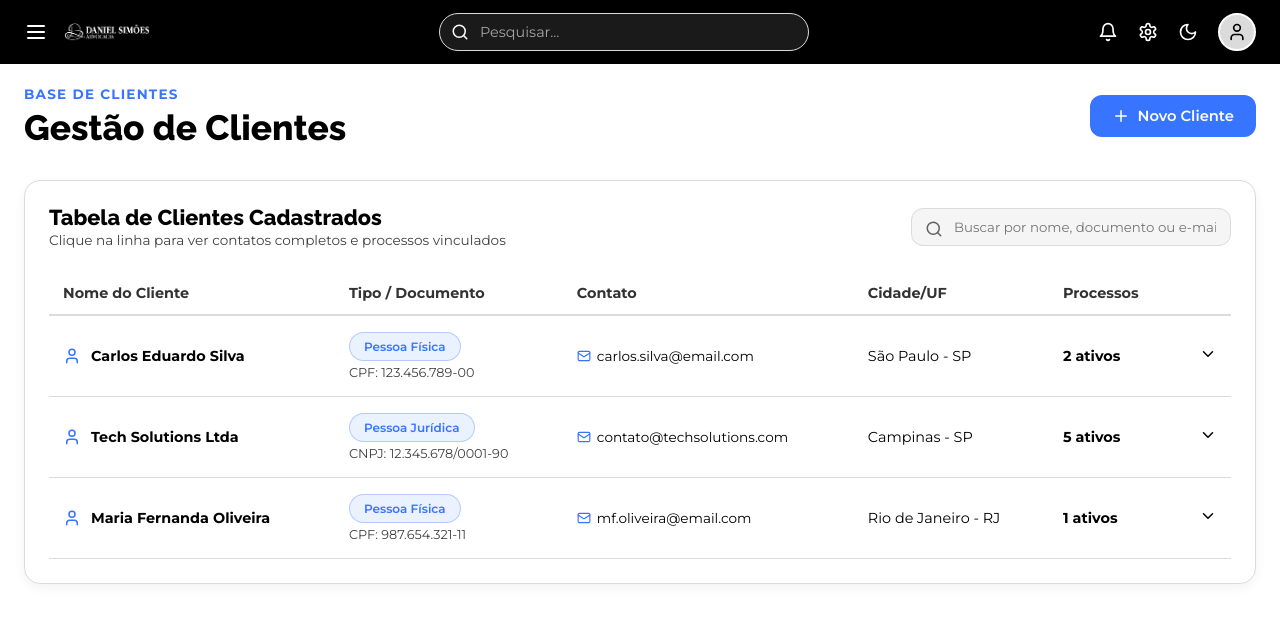
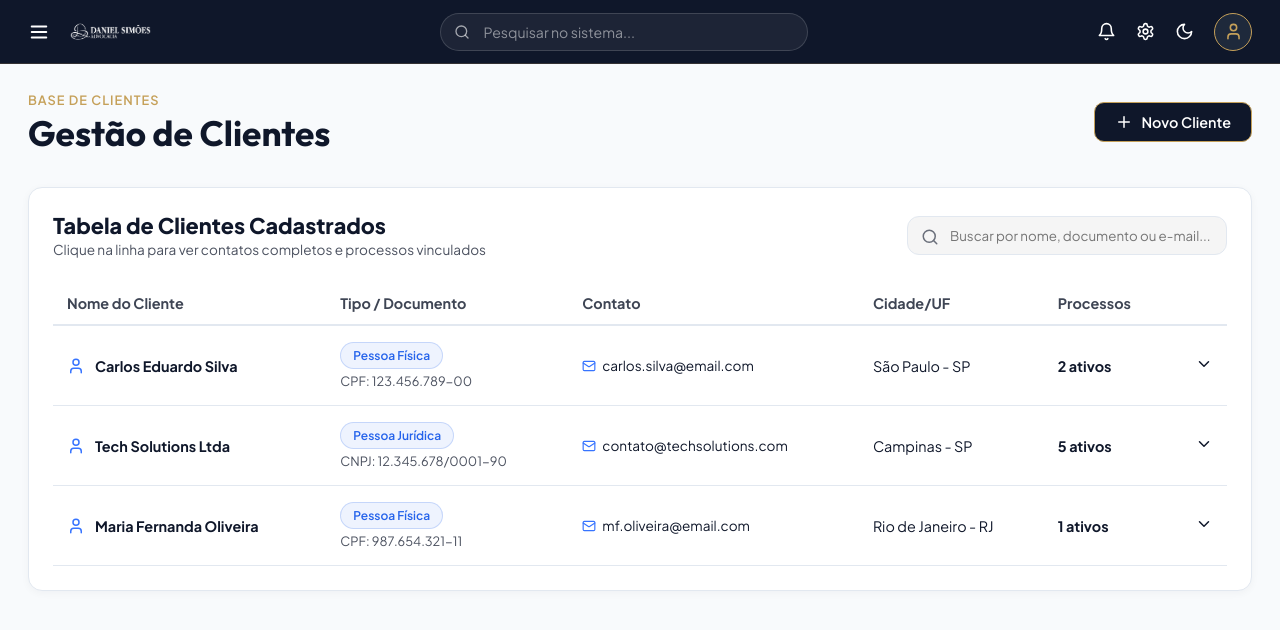
Before and after one commit to sdaniel123/daniel-adv-hub, a Next.js app: page /clientes in a window 1280 px wide. Shown: the top 630 px of the page. Built offline with nearby package versions, Linux system fonts and the light colour scheme.

Commit message:
apply_luxury_executive_design_system_and_palette

```diff
--- a/src/app/clientes/page.jsx
+++ b/src/app/clientes/page.jsx
@@ -9,10 +9,10 @@ export default function ClientesPage() {
     <div style={{ maxWidth: '1280px', margin: '0 auto' }}>
       <div style={{ display: 'flex', justifyContent: 'space-between', alignItems: 'center', marginBottom: '32px', flexWrap: 'wrap', gap: '16px' }}>
         <div>
-          <span style={{ fontSize: '0.85rem', fontWeight: 700, color: 'var(--color-success)', textTransform: 'uppercase', letterSpacing: '1.2px' }}>
+          <span style={{ fontSize: '0.8rem', fontWeight: 600, color: 'var(--color-gold)', textTransform: 'uppercase', letterSpacing: '1px' }}>
             Base de Clientes
           </span>
-          <h1 style={{ fontFamily: 'var(--font-raleway)', fontSize: '2.2rem', marginTop: '4px', fontWeight: 800 }}>
+          <h1 style={{ fontFamily: 'var(--font-heading)', fontSize: '2.2rem', marginTop: '2px', fontWeight: 700 }}>
             Gestão de Clientes
           </h1>
         </div>
--- a/src/app/globals.css
+++ b/src/app/globals.css
@@ -1,59 +1,66 @@
-@import url('https://fonts.googleapis.com/css2?family=Montserrat:wght@300;400;500;600;700;800&family=Raleway:wght@300;400;500;600;700;800&display=swap');
+@import url('https://fonts.googleapis.com/css2?family=Outfit:wght@400;500;600;700;800&family=Plus+Jakarta+Sans:wght@400;500;600;700;800&display=swap');
 
 :root {
-  --color-black: #000000;
+  --color-midnight: #0F172A;
+  --color-slate-dark: #1E293B;
+  --color-gold: #C5A059;
+  --color-gold-hover: #B8860B;
   --color-white: #FFFFFF;
-  --color-gray: #DBDBDB;
-  --color-success: #3774FF;
-  --color-error: #F93D4A;
+  --color-gray-light: #F8FAFC;
+  --color-gray-border: #E2E8F0;
+  --color-gray-text: #64748B;
 
-  --font-montserrat: 'Montserrat', sans-serif;
-  --font-raleway: 'Raleway', sans-serif;
-  --font-times: 'Times New Roman', Times, serif;
+  --color-success: #2563EB;
+  --color-error: #DC2626;
 
-  --bg-page: #FFFFFF;
-  --text-page: #000000;
-  --navbar-bg: #000000;
-  --navbar-border-bottom: transparent;
-  --sidebar-bg: #DBDBDB;
-  --sidebar-border: #000000;
+  --font-heading: 'Outfit', sans-serif;
+  --font-body: 'Plus Jakarta Sans', sans-serif;
+
+  --bg-page: #F8FAFC;
+  --text-page: #0F172A;
+  --text-muted: #64748B;
+  --navbar-bg: #0F172A;
+  --navbar-border-bottom: 1px solid rgba(197, 160, 89, 0.2);
+  --sidebar-bg: #0F172A;
+  --sidebar-border: rgba(197, 160, 89, 0.3);
   --sidebar-text: #FFFFFF;
-  --sidebar-active-text: #DBDBDB;
-  --popup-bg: #DBDBDB;
-  --popup-border: #000000;
+  --sidebar-active-text: #C5A059;
+  --popup-bg: #FFFFFF;
+  --popup-border: #E2E8F0;
 
   --card-bg: #FFFFFF;
-  --card-border: #DBDBDB;
-  --card-shadow: 0 4px 12px rgba(0, 0, 0, 0.05);
-  --card-shadow-hover: 0 8px 24px rgba(0, 0, 0, 0.08);
+  --card-border: #E2E8F0;
+  --card-shadow: 0 2px 8px rgba(15, 23, 42, 0.04);
+  --card-shadow-hover: 0 8px 20px rgba(15, 23, 42, 0.08);
 
-  --badge-success-bg: rgba(55, 116, 255, 0.1);
-  --badge-success-text: #3774FF;
-  --badge-error-bg: rgba(249, 61, 74, 0.1);
-  --badge-error-text: #F93D4A;
+  --badge-success-bg: rgba(37, 99, 235, 0.08);
+  --badge-success-text: #2563EB;
+  --badge-error-bg: rgba(220, 38, 38, 0.08);
+  --badge-error-text: #DC2626;
 }
 
 [data-theme="dark"] {
-  --bg-page: #000000;
-  --text-page: #FFFFFF;
-  --navbar-bg: #000000;
-  --navbar-border-bottom: 1px solid #FFFFFF;
-  --sidebar-bg: #000000;
-  --sidebar-border: #FFFFFF;
+  --bg-page: #0B0F19;
+  --text-page: #F8FAFC;
+  --text-muted: #94A3B8;
+  --navbar-bg: #0B0F19;
+  --navbar-border-bottom: 1px solid rgba(197, 160, 89, 0.3);
+  --sidebar-bg: #0B0F19;
+  --sidebar-border: rgba(197, 160, 89, 0.3);
   --sidebar-text: #FFFFFF;
-  --sidebar-active-text: #DBDBDB;
-  --popup-bg: #000000;
-  --popup-border: #FFFFFF;
+  --sidebar-active-text: #C5A059;
+  --popup-bg: #111827;
+  --popup-border: #1F2937;
 
-  --card-bg: #000000;
-  --card-border: #FFFFFF;
-  --card-shadow: 0 4px 14px rgba(0, 0, 0, 0.6);
-  --card-shadow-hover: 0 8px 24px rgba(0, 0, 0, 0.8);
+  --card-bg: #111827;
+  --card-border: #1F2937;
+  --card-shadow: 0 4px 14px rgba(0, 0, 0, 0.4);
+  --card-shadow-hover: 0 8px 24px rgba(0, 0, 0, 0.6);
 
-  --badge-success-bg: rgba(55, 116, 255, 0.18);
-  --badge-success-text: #3774FF;
-  --badge-error-bg: rgba(249, 61, 74, 0.18);
-  --badge-error-text: #F93D4A;
+  --badge-success-bg: rgba(37, 99, 235, 0.18);
+  --badge-success-text: #60A5FA;
+  --badge-error-bg: rgba(220, 38, 38, 0.18);
+  --badge-error-text: #F87171;
 }
 
 * {
@@ -65,11 +72,15 @@
 html, body {
   width: 100%;
   height: 100%;
-  font-family: var(--font-montserrat);
+  font-family: var(--font-body);
   background-color: var(--bg-page);
   color: var(--text-page);
-  transition: background-color 0.25s ease, color 0.25s ease;
+  transition: background-color 0.25s ease-out, color 0.25s ease-out;
   overflow-x: hidden;
+}
+
+h1, h2, h3, h4, h5, h6 {
+  font-family: var(--font-heading);
 }
 
 button {
@@ -79,7 +90,7 @@ button {
   background: none;
 }
 
-input {
+input, textarea {
   font-family: inherit;
 }
 
@@ -94,14 +105,14 @@ input {
   display: flex;
   align-items: center;
   justify-content: space-between;
-  padding: 0 24px;
+  padding: 0 28px;
   z-index: 90;
 }
 
 .navbar-left {
   display: flex;
   align-items: center;
-  gap: 16px;
+  gap: 20px;
 }
 
 .menu-trigger-btn {
@@ -109,19 +120,16 @@ input {
   display: flex;
   align-items: center;
   justify-content: center;
-  transition: transform 0.2s ease;
+  transition: opacity 0.15s ease-out;
 }
 
 .menu-trigger-btn:hover {
-  transform: scale(1.15);
+  opacity: 0.8;
 }
 
 .office-logo {
-  font-family: var(--font-raleway);
-  font-weight: 700;
-  font-size: 1.25rem;
-  color: var(--color-white);
-  letter-spacing: 0.5px;
+  display: flex;
+  align-items: center;
   text-decoration: none;
 }
 
@@ -140,31 +148,31 @@ input {
 
 .search-icon {
   position: absolute;
-  left: 12px;
-  color: var(--color-white);
+  left: 14px;
+  color: rgba(255, 255, 255, 0.6);
   pointer-events: none;
 }
 
 .search-input {
   width: 100%;
   height: 38px;
-  padding: 0 16px 0 40px;
+  padding: 0 16px 0 42px;
   border-radius: 20px;
-  border: 1px solid var(--color-gray);
-  background-color: rgba(255, 255, 255, 0.1);
+  border: 1px solid rgba(255, 255, 255, 0.15);
+  background-color: rgba(255, 255, 255, 0.06);
   color: var(--color-white);
-  font-size: 0.9rem;
+  font-size: 0.88rem;
   outline: none;
-  transition: background-color 0.2s ease, border-color 0.2s ease;
+  transition: all 0.2s ease-out;
 }
 
 .search-input::placeholder {
-  color: rgba(255, 255, 255, 0.6);
+  color: rgba(255, 255, 255, 0.5);
 }
 
 .search-input:focus {
-  background-color: rgba(255, 255, 255, 0.18);
-  border-color: var(--color-white);
+  background-color: rgba(255, 255, 255, 0.12);
+  border-color: var(--color-gold);
 }
 
 .navbar-right {
@@ -178,35 +186,29 @@ input {
   display: flex;
   align-items: center;
   justify-content: center;
-  transition: transform 0.2s ease;
+  transition: opacity 0.15s ease-out;
 }
 
 .nav-icon-btn:hover {
-  transform: scale(1.15);
+  opacity: 0.8;
 }
 
 .profile-avatar-btn {
   width: 38px;
   height: 38px;
   border-radius: 50%;
-  border: 2px solid var(--color-white);
+  border: 1.5px solid var(--color-gold);
   overflow: hidden;
   display: flex;
   align-items: center;
   justify-content: center;
-  background-color: var(--color-gray);
-  color: var(--color-black);
-  transition: transform 0.2s ease;
+  background-color: var(--color-slate-dark);
+  color: var(--color-gold);
+  transition: opacity 0.15s ease-out;
 }
 
 .profile-avatar-btn:hover {
-  transform: scale(1.12);
-}
-
-.profile-avatar-btn img {
-  width: 100%;
-  height: 100%;
-  object-fit: cover;
+  opacity: 0.9;
 }
 
 .sidebar-overlay {
@@ -215,11 +217,11 @@ input {
   left: 0;
   width: 100vw;
   height: 100vh;
-  background-color: rgba(0, 0, 0, 0.5);
+  background-color: rgba(15, 23, 42, 0.6);
   z-index: 100;
   opacity: 0;
   visibility: hidden;
-  transition: opacity 0.3s ease, visibility 0.3s ease;
+  transition: opacity 0.25s ease-out, visibility 0.25s ease-out;
 }
 
 .sidebar-overlay.open {
@@ -231,18 +233,18 @@ input {
   position: fixed;
   top: 0;
   left: 0;
-  width: 280px;
+  width: 290px;
   height: 100vh;
   background-color: var(--sidebar-bg);
-  border-right: 2px solid var(--sidebar-border);
+  border-right: 1px solid var(--sidebar-border);
   z-index: 101;
   display: flex;
   flex-direction: column;
   justify-content: space-between;
   transform: translateX(-100%);
-  transition: transform 0.3s cubic-bezier(0.4, 0, 0.2, 1);
+  transition: transform 0.25s ease-out;
   overflow: hidden;
-  padding: 24px 16px;
+  padding: 24px 20px;
 }
 
 .sidebar-drawer.open {
@@ -257,24 +259,17 @@ input {
 
 .sidebar-header {
   display: flex;
-  align-items: center;
-  justify-content: space-between;
+  flex-direction: column;
+  gap: 12px;
   padding-bottom: 16px;
-  border-bottom: 1px solid var(--sidebar-border);
-}
-
-.sidebar-title {
-  font-family: var(--font-raleway);
-  font-weight: 700;
-  color: var(--sidebar-text);
-  font-size: 1.1rem;
+  border-bottom: 1px solid rgba(255, 255, 255, 0.1);
 }
 
 .sidebar-nav-list {
   list-style: none;
   display: flex;
   flex-direction: column;
-  gap: 12px;
+  gap: 8px;
 }
 
 .sidebar-nav-item {
@@ -287,28 +282,28 @@ input {
   align-items: center;
   gap: 14px;
   padding: 12px 16px;
-  border-radius: 8px;
+  border-radius: 10px;
   color: var(--sidebar-text);
-  font-size: 0.95rem;
+  font-size: 0.92rem;
   font-weight: 500;
   text-decoration: none;
-  transition: transform 0.2s ease, color 0.2s ease, background-color 0.2s ease;
+  transition: background-color 0.15s ease-out, color 0.15s ease-out;
 }
 
 .sidebar-nav-link:not(.active):hover {
-  transform: scale(1.06);
-  background-color: rgba(255, 255, 255, 0.1);
+  background-color: rgba(255, 255, 255, 0.08);
 }
 
 .sidebar-nav-link.active {
   color: var(--sidebar-active-text);
-  background-color: rgba(0, 0, 0, 0.2);
+  background-color: rgba(197, 160, 89, 0.15);
+  border-left: 3px solid var(--color-gold);
   pointer-events: none;
   cursor: default;
 }
 
 .sidebar-bottom {
-  border-top: 1px solid var(--sidebar-border);
+  border-top: 1px solid rgba(255, 255, 255, 0.1);
   padding-top: 16px;
 }
 
@@ -319,93 +314,93 @@ input {
   justify-content: center;
   gap: 10px;
   padding: 12px;
-  border-radius: 8px;
+  border-radius: 10px;
   background-color: var(--color-error);
   color: var(--color-white);
   font-weight: 600;
-  font-size: 0.95rem;
-  transition: transform 0.2s ease;
+  font-size: 0.9rem;
+  transition: opacity 0.15s ease-out;
 }
 
 .logout-btn:hover {
-  transform: scale(1.04);
+  opacity: 0.9;
 }
 
 .main-content-wrapper {
   width: 100%;
   min-height: 100vh;
-  padding-top: 84px;
-  padding-left: 24px;
-  padding-right: 24px;
-  padding-bottom: 32px;
+  padding-top: 88px;
+  padding-left: 28px;
+  padding-right: 28px;
+  padding-bottom: 36px;
 }
 
 .card-glass-3d {
   background-color: var(--card-bg);
   border: 1px solid var(--card-border);
-  border-radius: 16px;
+  border-radius: 14px;
   padding: 24px;
   box-shadow: var(--card-shadow);
-  transition: transform 0.2s ease, box-shadow 0.2s ease;
+  transition: border-color 0.2s ease-out, box-shadow 0.2s ease-out;
 }
 
 .card-glass-3d:hover {
-  transform: translateY(-3px);
+  border-color: rgba(197, 160, 89, 0.4);
   box-shadow: var(--card-shadow-hover);
 }
 
 .card-popup {
   background-color: var(--popup-bg);
   border: 1px solid var(--popup-border);
-  border-radius: 16px;
+  border-radius: 14px;
   padding: 24px;
   margin-bottom: 24px;
   box-shadow: var(--card-shadow);
-  transition: transform 0.2s ease, box-shadow 0.2s ease;
 }
 
 .badge-pill-success {
   background-color: var(--badge-success-bg);
   color: var(--badge-success-text);
-  padding: 6px 14px;
-  border-radius: 20px;
+  padding: 5px 12px;
+  border-radius: 16px;
   font-weight: 600;
-  font-size: 0.82rem;
+  font-size: 0.8rem;
   display: inline-flex;
   align-items: center;
   gap: 6px;
-  border: 1px solid rgba(55, 116, 255, 0.3);
+  border: 1px solid rgba(37, 99, 235, 0.2);
 }
 
 .badge-pill-error {
   background-color: var(--badge-error-bg);
   color: var(--badge-error-text);
-  padding: 6px 14px;
-  border-radius: 20px;
+  padding: 5px 12px;
+  border-radius: 16px;
   font-weight: 600;
-  font-size: 0.82rem;
+  font-size: 0.8rem;
   display: inline-flex;
   align-items: center;
   gap: 6px;
-  border: 1px solid rgba(249, 61, 74, 0.3);
+  border: 1px solid rgba(220, 38, 38, 0.2);
 }
 
 .action-btn-3d {
-  background-color: var(--color-success);
+  background-color: var(--color-midnight);
   color: var(--color-white);
-  padding: 12px 22px;
-  border-radius: 12px;
+  padding: 10px 20px;
+  border-radius: 10px;
   font-weight: 600;
-  font-size: 0.92rem;
+  font-size: 0.9rem;
   display: inline-flex;
   align-items: center;
   gap: 8px;
-  transition: transform 0.2s ease, opacity 0.2s ease;
+  border: 1px solid var(--color-gold);
+  transition: background-color 0.15s ease-out, color 0.15s ease-out;
 }
 
 .action-btn-3d:hover {
-  transform: translateY(-2px);
-  opacity: 0.95;
+  background-color: var(--color-gold);
+  color: var(--color-midnight);
 }
 
 @media (max-width: 768px) {
@@ -417,7 +412,7 @@ input {
 @keyframes slideInToast {
   from {
     opacity: 0;
-    transform: translateY(15px);
+    transform: translateY(12px);
   }
   to {
     opacity: 1;
--- a/src/app/processos/page.jsx
+++ b/src/app/processos/page.jsx
@@ -9,10 +9,10 @@ export default function ProcessosPage() {
     <div style={{ maxWidth: '1280px', margin: '0 auto' }}>
       <div style={{ display: 'flex', justifyContent: 'space-between', alignItems: 'center', marginBottom: '32px', flexWrap: 'wrap', gap: '16px' }}>
         <div>
-          <span style={{ fontSize: '0.85rem', fontWeight: 700, color: 'var(--color-success)', textTransform: 'uppercase', letterSpacing: '1.2px' }}>
+          <span style={{ fontSize: '0.8rem', fontWeight: 600, color: 'var(--color-gold)', textTransform: 'uppercase', letterSpacing: '1px' }}>
             Acompanhamento Processual
           </span>
-          <h1 style={{ fontFamily: 'var(--font-raleway)', fontSize: '2.2rem', marginTop: '4px', fontWeight: 800 }}>
+          <h1 style={{ fontFamily: 'var(--font-heading)', fontSize: '2.2rem', marginTop: '2px', fontWeight: 700 }}>
             Gestão de Processos
           </h1>
         </div>
--- a/src/components/layout/TopNavbar.jsx
+++ b/src/components/layout/TopNavbar.jsx
@@ -2,7 +2,6 @@
 
 import React from 'react';
 import Link from 'next/link';
-import Image from 'next/image';
 import { Menu, Search, Bell, Settings, Moon, Sun, User } from 'lucide-react';
 
 export default function TopNavbar({ onToggleSidebar, isDarkMode, onToggleTheme, onOpenProfile }) {
@@ -15,14 +14,14 @@ export default function TopNavbar({ onToggleSidebar, isDarkMode, onToggleTheme,
           onClick={onToggleSidebar}
           aria-label="Abrir menu de navegação"
         >
-          <Menu size={24} color="#FFFFFF" />
+          <Menu size={22} color="#FFFFFF" />
         </button>
-        <Link href="/" className="office-logo" style={{ display: 'flex', alignItems: 'center' }}>
+        <Link href="/" className="office-logo">
           <img
             src="/images/logo-horizontal.png"
             alt="Daniel Simões Advocacia"
             style={{
-              height: '38px',
+              height: '36px',
               width: 'auto',
               filter: 'brightness(0) invert(1)',
               objectFit: 'contain'
@@ -33,11 +32,11 @@ export default function TopNavbar({ onToggleSidebar, isDarkMode, onToggleTheme,
 
       <div className="navbar-center">
         <div className="search-bar-container">
-          <Search size={18} className="search-icon" color="#FFFFFF" />
+          <Search size={16} className="search-icon" />
           <input
             type="text"
             className="search-input"
-            placeholder="Pesquisar..."
+            placeholder="Pesquisar no sistema..."
             aria-label="Barra de pesquisa do sistema"
           />
         </div>
@@ -49,7 +48,7 @@ export default function TopNavbar({ onToggleSidebar, isDarkMode, onToggleTheme,
           className="nav-icon-btn"
           aria-label="Notificações"
         >
-          <Bell size={20} color="#FFFFFF" />
+          <Bell size={19} color="#FFFFFF" />
         </button>
 
         <button
@@ -57,7 +56,7 @@ export default function TopNavbar({ onToggleSidebar, isDarkMode, onToggleTheme,
           className="nav-icon-btn"
           aria-label="Configurações"
         >
-          <Settings size={20} color="#FFFFFF" />
+          <Settings size={19} color="#FFFFFF" />
         </button>
 
         <button
@@ -67,9 +66,9 @@ export default function TopNavbar({ onToggleSidebar, isDarkMode, onToggleTheme,
           aria-label="Alternar tema claro e escuro"
         >
           {isDarkMode ? (
-            <Sun size={20} color="#FFFFFF" />
+            <Sun size={19} color="#C5A059" />
           ) : (
-            <Moon size={20} color="#FFFFFF" />
+            <Moon size={19} color="#FFFFFF" />
           )}
         </button>
 
@@ -79,7 +78,7 @@ export default function TopNavbar({ onToggleSidebar, isDarkMode, onToggleTheme,
           onClick={onOpenProfile}
           aria-label="Perfil do usuário"
         >
-          <User size={20} color="#000000" />
+          <User size={19} color="#C5A059" />
         </button>
       </div>
     </header>
```
Also changed, not shown: src/app/documentos/page.jsx (+8 -8 lines), src/app/financeiro/page.jsx (+11 -11 lines), src/app/page.jsx (+52 -83 lines), src/app/prazos/page.jsx (+12 -12 lines), src/components/dashboard/InteractiveChart.jsx (+20 -17 lines), src/components/dashboard/MonthCalendar.jsx (+18 -18 lines), src/components/layout/SidebarDrawer.jsx (+6 -6 lines).
